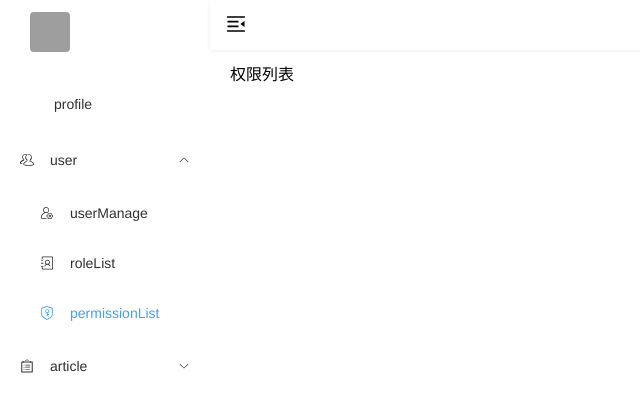
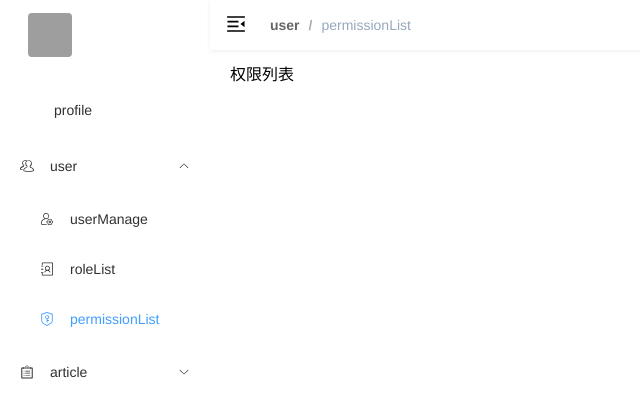
Before and after one commit to coderhxy/vue3-project-admin, a Vue app: page /#/user/permission in a window 1280 px wide. Shown: the top 418 px of the page, without its empty margins (0-640 px from the left). Built offline with nearby package versions, Linux system fonts and the light colour scheme; grey boxes are pictures that could not be loaded.

Commit message:
feat(custom): 创建 动态面包屑 Breadcrumb 组件，并创建动画样式文件

```diff
--- /dev/null
+++ b/src/components/Breadcrumb/index.vue
@@ -0,0 +1,79 @@
+<template>
+  <el-breadcrumb class="breadcrumb" separator="/">
+    <transition-group name="breadcrumb">
+      <el-breadcrumb-item
+        v-for="(item, index) in breadcrumbData"
+        :key="item.path"
+      >
+        <!-- 不可点击项 -->
+        <span v-if="index === breadcrumbData.length - 1" class="no-redirect">{{
+          item.meta.title
+        }}</span>
+        <!-- 可点击项 -->
+        <a v-else class="redirect" @click.prevent="onLinkClick(item)">{{
+          item.meta.title
+        }}</a>
+      </el-breadcrumb-item>
+    </transition-group>
+  </el-breadcrumb>
+</template>
+
+<script setup>
+import { ref, watch } from 'vue'
+import { useRoute, useRouter } from 'vue-router'
+import { useStore } from 'vuex'
+
+const route = useRoute()
+// 生成数组数据
+const breadcrumbData = ref([])
+const getBreadcrumbData = () => {
+  breadcrumbData.value = route.matched.filter(
+    (item) => item.meta && item.meta.title
+  )
+}
+// 监听路由变化时触发
+watch(
+  route,
+  () => {
+    getBreadcrumbData()
+  },
+  {
+    immediate: true
+  }
+)
+
+// 处理点击事件
+const router = useRouter()
+const onLinkClick = (item) => {
+  router.push(item.path)
+}
+
+// 将来需要进行主题替换，所以这里获取下动态样式
+const store = useStore()
+// eslint-disable-next-line
+const linkHoverColor = ref(store.getters.cssVar.menuBg)
+</script>
+
+<style lang="scss" scoped>
+.breadcrumb {
+  display: inline-block;
+  font-size: 14px;
+  line-height: 50px;
+  margin-left: 8px;
+
+  ::v-deep .no-redirect {
+    color: #97a8be;
+    cursor: text;
+  }
+
+  .redirect {
+    color: #666;
+    font-weight: 600;
+  }
+
+  .redirect:hover {
+    // 将来需要进行主题替换，所以这里不去写死样式
+    color: v-bind(linkHoverColor);
+  }
+}
+</style>
--- a/src/layout/components/Navbar.vue
+++ b/src/layout/components/Navbar.vue
@@ -1,6 +1,7 @@
 <template>
   <div class="navbar">
     <hamburger class="hamburger-container" />
+    <breadcrumb class="breadcrumb-container" />
     <div class="right-menu">
       <!-- 头像 -->
       <el-dropdown class="avatar-container" trigger="click">
@@ -33,6 +34,7 @@
 <script setup>
 import { useStore } from 'vuex'
 import Hamburger from '@/components/Hamburger'
+import Breadcrumb from '@/components/Breadcrumb'
 
 const store = useStore()
 const logout = () => {
@@ -61,6 +63,10 @@ const logout = () => {
     }
   }
 
+  .breadcrumb-container {
+    float: left;
+  }
+
   .right-menu {
     display: flex;
     align-items: center;
--- a/src/layout/components/Sidebar/index.vue
+++ b/src/layout/components/Sidebar/index.vue
@@ -2,7 +2,7 @@
   <div class="">
     <div class="logo-container">
       <el-avatar
-        size="default"
+        :size="logoHeight"
         shape="square"
         src="https://m.imooc.com/static/wap/static/common/img/logo-small@2x.png"
       />
@@ -19,11 +19,13 @@
 <script setup>
 import SidebarMenu from './SidebarMenu'
 import {} from 'vue'
+
+const logoHeight = 44
 </script>
 
 <style lang="scss" scoped>
 .logo-container {
-  height: 44px;
+  height: v-bind(logoHeight) + 'px';
   padding: 10px 0 22px 0;
   display: flex;
   align-items: center;
--- a/src/styles/index.scss
+++ b/src/styles/index.scss
@@ -3,6 +3,7 @@
 @import './mixin.scss';
 @import './sidebar.scss';
 @import './element.scss';
+@import './transition.scss';
 
 html,
 body {
--- /dev/null
+++ b/src/styles/transition.scss
@@ -0,0 +1,14 @@
+.breadcrumb-enter-active,
+.breadcrumb-leave-active {
+  transition: all 0.5s;
+}
+
+.breadcrumb-enter-from,
+.breadcrumb-leave-active {
+  opacity: 0;
+  transform: translateX(20px);
+}
+
+.breadcrumb-leave-active {
+  position: absolute;
+}
```
